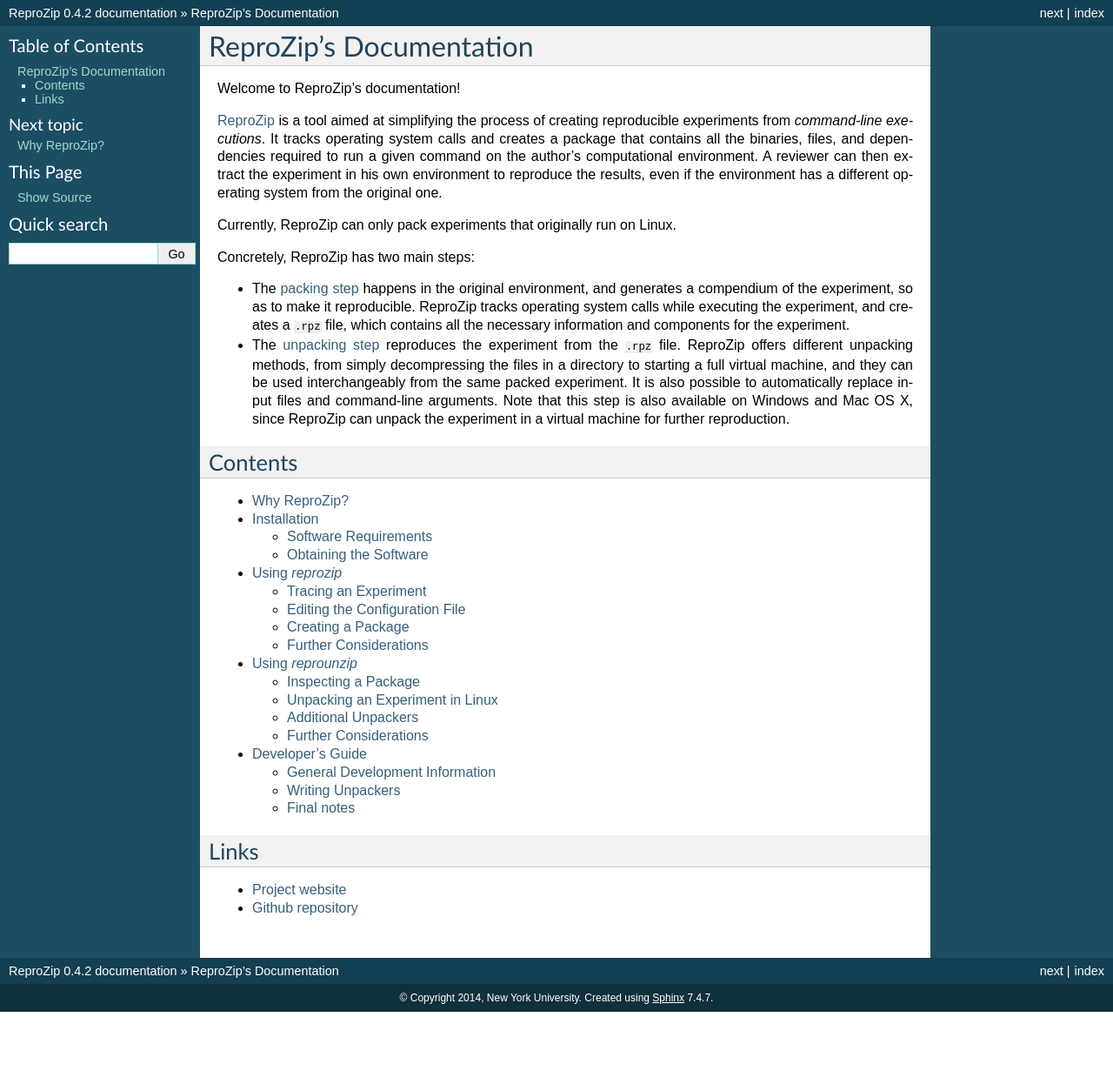
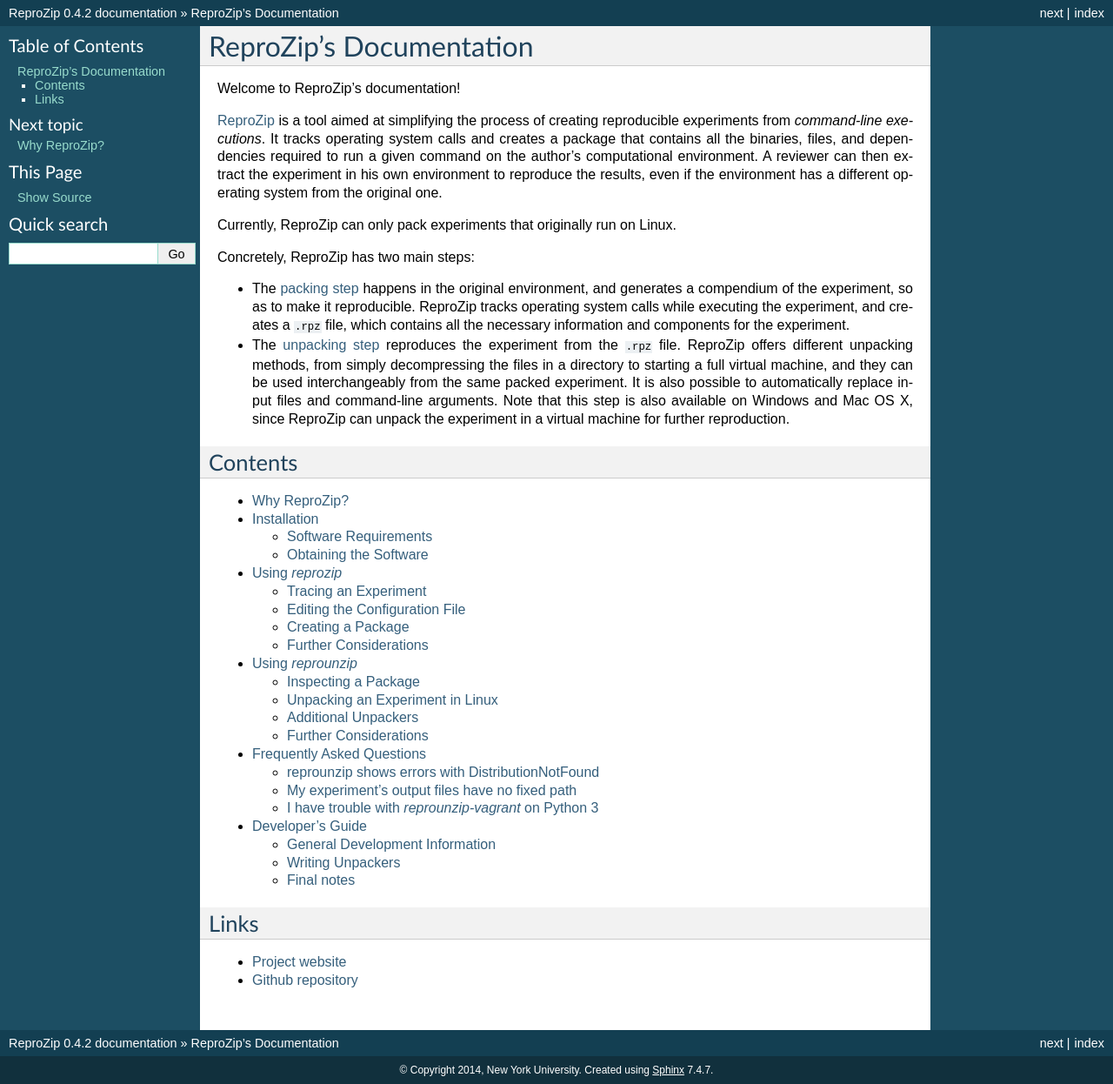
Before and after one commit to VIDA-NYU/reprozip, a Sphinx documentation site: the page built from docs/source/index.rst, in a window 1280 px wide. Shown: the whole page at 87% size. Built offline with Sphinx 7.4.7, drawn with Linux system fonts in a browser that asks for light colours; before the commit the page ends 1163 px from its top, so only the background shows below that; some of the changed lines change nothing that is shown.

Commit message:
Adds faq.rst

```diff
--- /dev/null
+++ b/docs/source/faq.rst
@@ -0,0 +1,33 @@
+..  _faq:
+
+Frequently Asked Questions
+**************************
+
+..  _distribnotfound:
+
+reprounzip shows errors with DistributionNotFound
+=================================================
+
+You probably have some plugins left over from a previous installation. Be sure to upgrade or remove outdated plugins when you upgrade reprounzip.
+
+The following command might help::
+
+    pip install -U reprounzip[all]
+
+..  _moving-outputs:
+
+My experiment's output files have no fixed path
+===============================================
+
+It is common for experiments to dynamically choose where the outputs should be written, for example by putting the date and time in the filename. However, ReproZip cannot understand these non-reproducible names; you need to put a single filename in the ``input_files`` sectin of your configuration file.
+
+The easiest way to solve that is to write a simple bash script that runs your experiment, then renames the output to a known filename, or creates a symbolic link to it. You can then trace this script instead of the actual entry-point of your experiment, and specify that link as the path in the ``input_files`` dictionary.
+
+..  _scp-py3:
+
+I have trouble with *reprounzip-vagrant* on Python 3
+====================================================
+
+The *reprounzip-vagrant* plugin is compatible with Python 3, however the **scp.py** library used to transfer files has a number of issues. Until the maintainer accepts our patch, you can install our fixed version from Github using::
+
+    pip install 'git+https://github.com/remram44/scp.py.git#egg=scp'
--- a/docs/source/index.rst
+++ b/docs/source/index.rst
@@ -22,6 +22,7 @@
     install
     packing
     unpacking
+    faq
     developerguide
 
 Links
```
